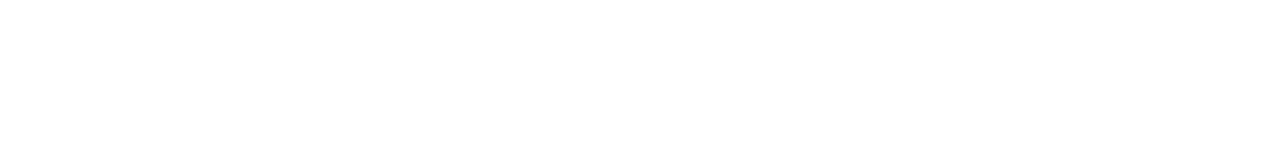
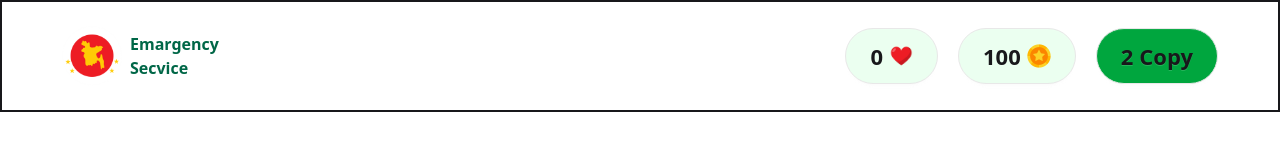
Before and after one commit to DipuGH/assignment-5, a plain HTML site: page index.html in a window 1280 px wide. Drawn offline with nearby package versions, Linux system fonts and the light colour scheme.

Commit message:
navbar section

```diff
--- a/index.html
+++ b/index.html
@@ -12,9 +12,27 @@
     <!-- Font-awesome cdn link -->
      <link rel="stylesheet" href="https://cdnjs.cloudflare.com/ajax/libs/font-awesome/6.4.0/css/all.min.css">
 
+    <!-- <style>
+        *{
+            box-sizing: border-box;
+            margin: 0%;
+            padding: 0%;
+        }
+    </style> -->
 </head>
-<body>
+<body class="bg-[#FFFFFF] ">
+    <nav class="flex justify-between items-center border-2 border-solid px-[2px] py-[24px] sm:px-[5px] md:px-[10px] lg:px-[60px]">
+        <div class="logo flex items-center gap-2 ">
+            <img class="size-15 " src="./assets/logo-dark.png" alt="Logo">
+            <span class="font-bold text-[#006747]">Emargency<br>Secvice</span>
 
+        </div>
+        <div class="flex gap-[20px]">
+            <button class="btn rounded-full bg-[rgba(65,255,107,0.1)] btn-xs sm:btn-sm md:btn-md lg:btn-lg xl:btn-xl"><span>0</span><img class="size-6" src="./assets/heart.png" alt=""></button>
+            <button class="btn rounded-full bg-[rgba(65,255,107,0.1)] btn-xs sm:btn-sm md:btn-md lg:btn-lg xl:btn-xl"><span>100</span><img class="size-6" src="./assets/coin.png" alt=""></button>
+            <button class="btn rounded-full bg-[#00A63E] btn-xs sm:btn-sm md:btn-md lg:btn-lg xl:btn-xl"><span>2</span>Copy</button>
+        </div>
+    </nav>
 
 
 
```
Also changed, not shown: style.css (added).
